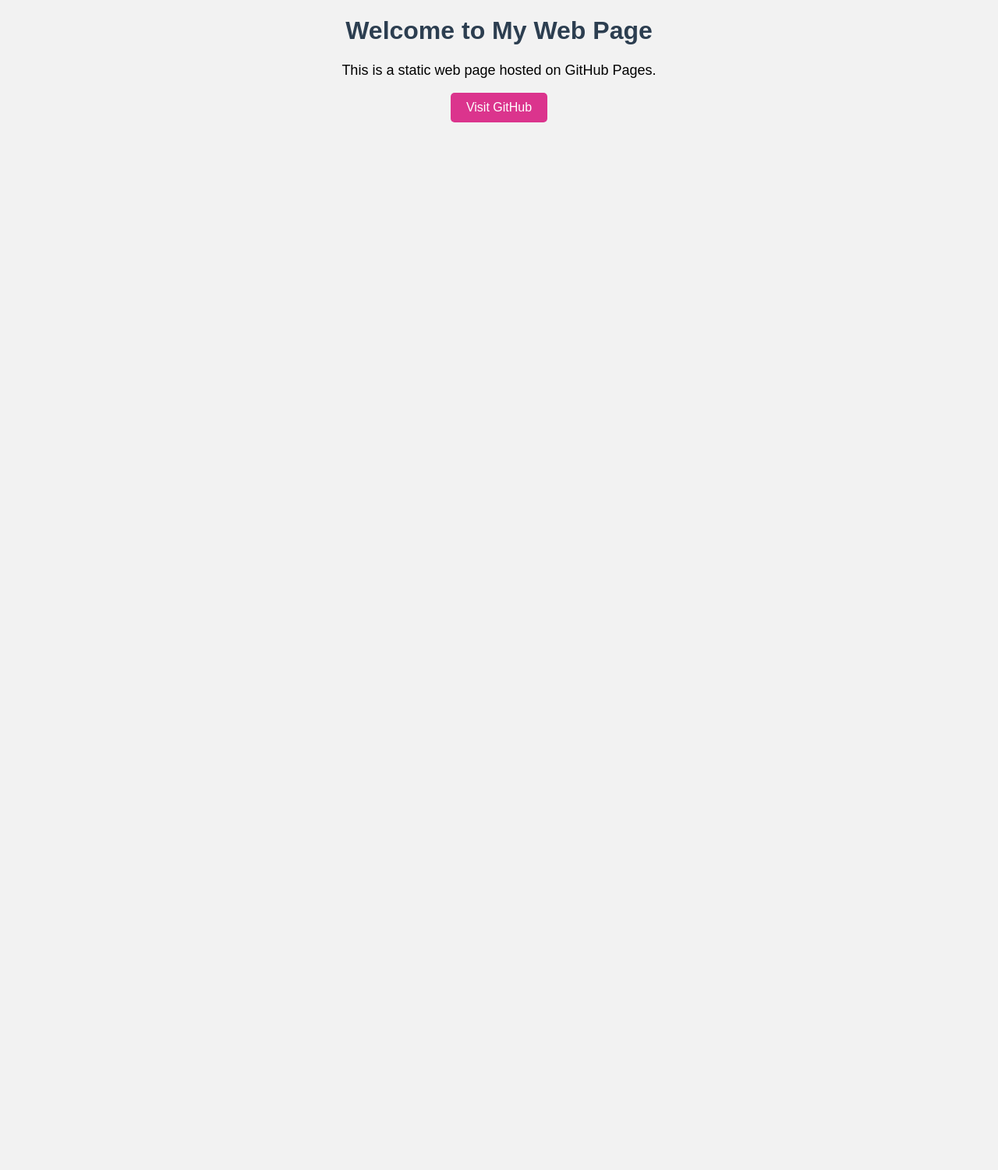
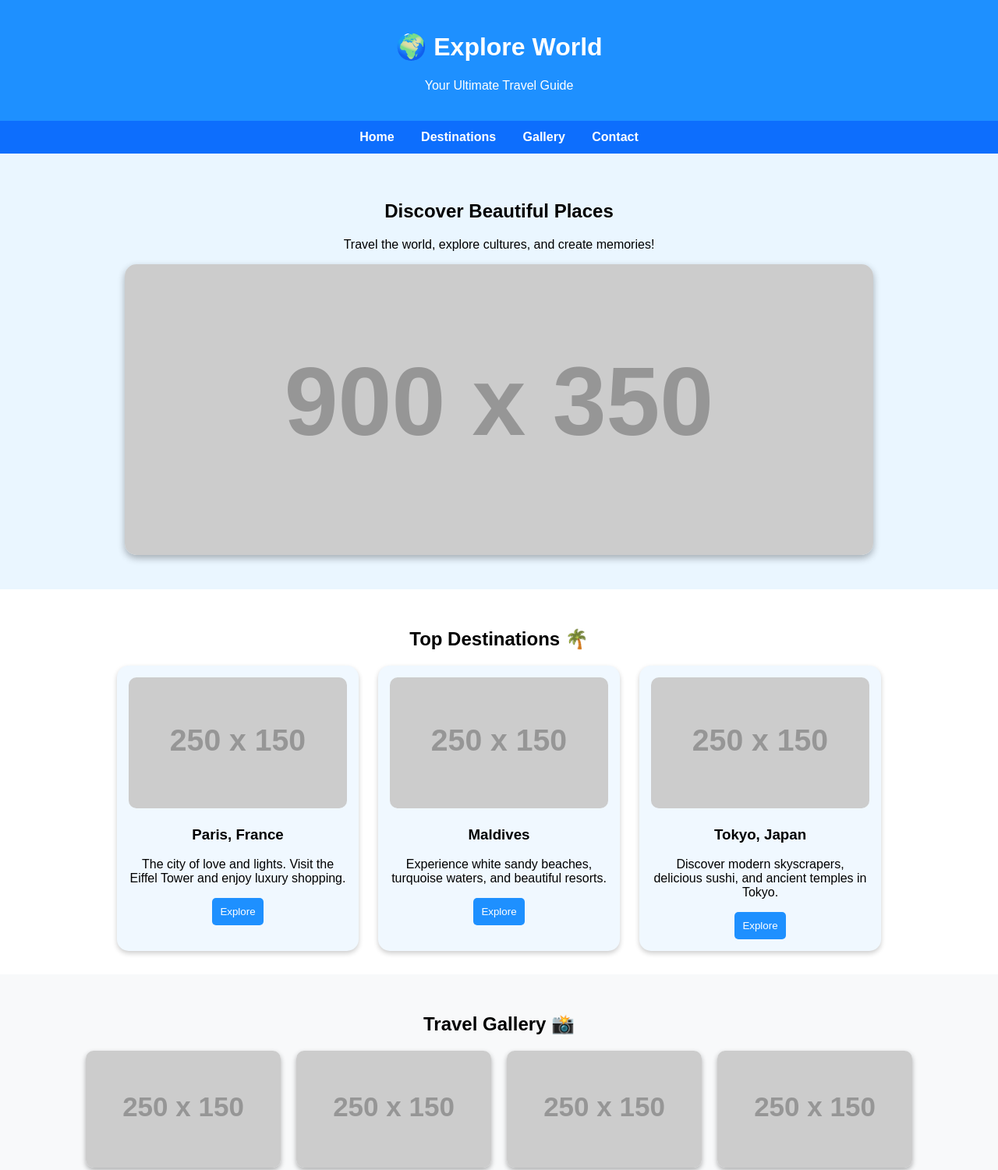
Before and after one commit to anuraga05/webengineering, a plain HTML site: page index.html in a window 1280 px wide. Shown: the top 1501 px of the page at 78% size. Before the commit the page ends 800 px from the top, so only its background shows below. Drawn offline with Linux system fonts and the light colour scheme; placeholder pictures from the web are drawn by us.

Commit message:
Add files via upload

```diff
--- a/index.html
+++ b/index.html
@@ -1,36 +1,86 @@
 <!DOCTYPE html>
-<html>
+<html lang="en">
 <head>
-  <meta charset="UTF-8">
-  <title> Static Web Page</title>
-  <style>
-    body {
-      font-family: Arial, sans-serif;
-      text-align: center;
-      background-color: #f2f2f2;
-    }
-    h1 {
-      color: #2c3e50;
-    }
-    p {
-      font-size: 18px;
-    }
-    .btn {
-      display: inline-block;
-      padding: 10px 20px;
-      background-color: #db348d;
-      color: white;
-      text-decoration:solid;
-      border-radius: 5px;
-    }
-    .btn:hover {
-      background-color: #2980b9;
-    }
-  </style>
+    <meta charset="UTF-8">
+    <meta name="viewport" content="width=device-width, initial-scale=1.0">
+    <title>Explore World - Travel Website</title>
 </head>
-<body>
-  <h1>Welcome to My Web Page</h1>
-  <p>This is a static web page hosted on GitHub Pages.</p>
-  <a class="btn" href="https://github.com">Visit GitHub</a>
+<body style="margin: 0; font-family: Arial, sans-serif; background-color: #f8f9fa;">
+
+    <!-- Header -->
+    <header style="background-color: #1e90ff; color: white; padding: 20px; text-align: center;">
+        <h1>🌍 Explore World</h1>
+        <p>Your Ultimate Travel Guide</p>
+    </header>
+
+    <!-- Navigation Bar -->
+    <nav style="background-color: #0d6efd; text-align: center; padding: 12px;">
+        <a href="#home" style="color: white; margin: 15px; text-decoration: none; font-weight: bold;">Home</a>
+        <a href="#destinations" style="color: white; margin: 15px; text-decoration: none; font-weight: bold;">Destinations</a>
+        <a href="#gallery" style="color: white; margin: 15px; text-decoration: none; font-weight: bold;">Gallery</a>
+        <a href="#contact" style="color: white; margin: 15px; text-decoration: none; font-weight: bold;">Contact</a>
+    </nav>
+
+    <!-- Hero Section -->
+    <section id="home" style="text-align: center; padding: 40px; background-color: #eaf6ff;">
+        <h2>Discover Beautiful Places</h2>
+        <p>Travel the world, explore cultures, and create memories!</p>
+        <img src="https://via.placeholder.com/900x350" alt="Travel Banner" style="width: 80%; border-radius: 15px; box-shadow: 0 4px 10px rgba(0,0,0,0.3);">
+    </section>
+
+    <!-- Destinations Section -->
+    <section id="destinations" style="padding: 30px; text-align: center; background-color: #ffffff;">
+        <h2>Top Destinations 🌴</h2>
+        <div style="display: flex; justify-content: center; gap: 25px; margin-top: 20px; flex-wrap: wrap;">
+
+            <!-- Destination 1 -->
+            <div style="background-color: #f0f8ff; padding: 15px; width: 280px; border-radius: 15px; box-shadow: 0 3px 6px rgba(0,0,0,0.2);">
+                <img src="https://via.placeholder.com/250x150" alt="Paris" style="width: 100%; border-radius: 10px;">
+                <h3>Paris, France</h3>
+                <p>The city of love and lights. Visit the Eiffel Tower and enjoy luxury shopping.</p>
+                <button style="background-color: #1e90ff; color: white; padding: 10px; border: none; border-radius: 5px; cursor: pointer;">Explore</button>
+            </div>
+
+            <!-- Destination 2 -->
+            <div style="background-color: #f0f8ff; padding: 15px; width: 280px; border-radius: 15px; box-shadow: 0 3px 6px rgba(0,0,0,0.2);">
+                <img src="https://via.placeholder.com/250x150" alt="Maldives" style="width: 100%; border-radius: 10px;">
+                <h3>Maldives</h3>
+                <p>Experience white sandy beaches, turquoise waters, and beautiful resorts.</p>
+                <button style="background-color: #1e90ff; color: white; padding: 10px; border: none; border-radius: 5px; cursor: pointer;">Explore</button>
+            </div>
+
+            <!-- Destination 3 -->
+            <div style="background-color: #f0f8ff; padding: 15px; width: 280px; border-radius: 15px; box-shadow: 0 3px 6px rgba(0,0,0,0.2);">
+                <img src="https://via.placeholder.com/250x150" alt="Tokyo" style="width: 100%; border-radius: 10px;">
+                <h3>Tokyo, Japan</h3>
+                <p>Discover modern skyscrapers, delicious sushi, and ancient temples in Tokyo.</p>
+                <button style="background-color: #1e90ff; color: white; padding: 10px; border: none; border-radius: 5px; cursor: pointer;">Explore</button>
+            </div>
+        </div>
+    </section>
+
+    <!-- Gallery Section -->
+    <section id="gallery" style="padding: 30px; text-align: center; background-color: #f8f9fa;">
+        <h2>Travel Gallery 📸</h2>
+        <div style="display: flex; justify-content: center; gap: 20px; margin-top: 20px; flex-wrap: wrap;">
+            <img src="https://via.placeholder.com/250x150" alt="Image 1" style="border-radius: 10px; box-shadow: 0 3px 6px rgba(0,0,0,0.3);">
+            <img src="https://via.placeholder.com/250x150" alt="Image 2" style="border-radius: 10px; box-shadow: 0 3px 6px rgba(0,0,0,0.3);">
+            <img src="https://via.placeholder.com/250x150" alt="Image 3" style="border-radius: 10px; box-shadow: 0 3px 6px rgba(0,0,0,0.3);">
+            <img src="https://via.placeholder.com/250x150" alt="Image 4" style="border-radius: 10px; box-shadow: 0 3px 6px rgba(0,0,0,0.3);">
+        </div>
+    </section>
+
+    <!-- Contact Section -->
+    <section id="contact" style="padding: 30px; text-align: center; background-color: #ffffff;">
+        <h2>Contact Us 📩</h2>
+        <p>Email: explore@world.com</p>
+        <p>Phone: +91 98765 43210</p>
+    </section>
+
+    <!-- Footer -->
+    <footer style="background-color: #1e90ff; color: white; text-align: center; padding: 15px;">
+        &copy; 2025 Explore World | All Rights Reserved
+    </footer>
+
 </body>
 </html>
```
